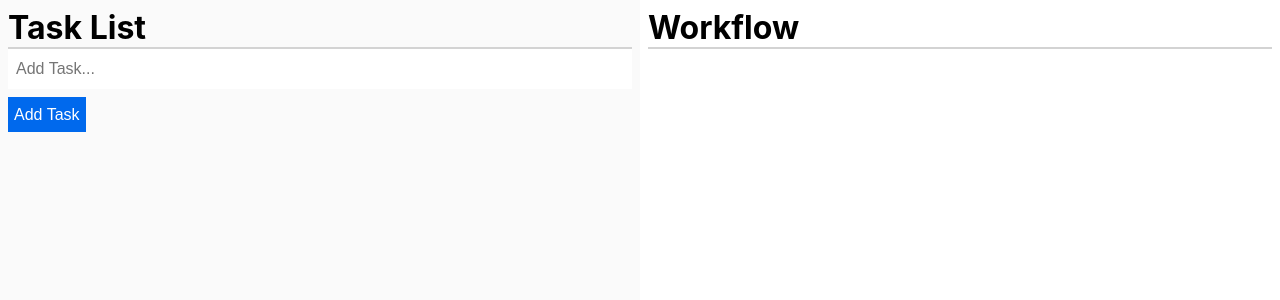
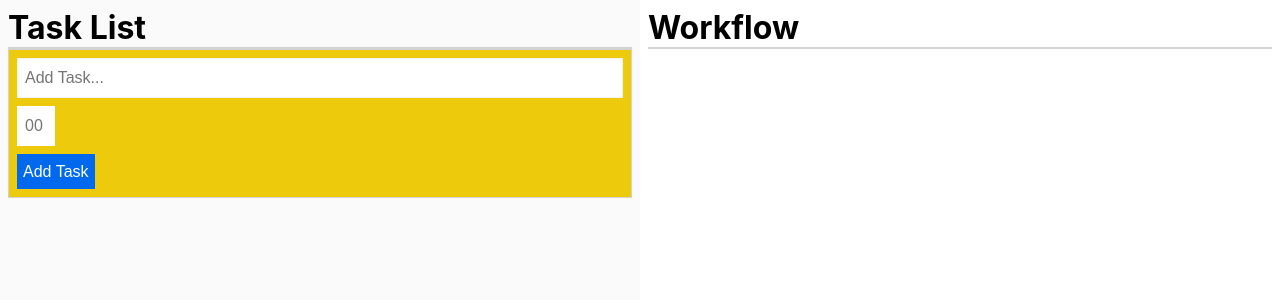
Before and after one commit to mattbowen03/adhd-manager, a React (Create React App) app: page / in a window 1280 px wide. Shown: the top 300 px of the page. Built offline with nearby package versions, Linux system fonts and the light colour scheme.

Commit message:
add hour field

```diff
--- a/src/App.js
+++ b/src/App.js
@@ -35,9 +35,11 @@ function App() {
     setTodoList((prev) => [
       ...prev,
       {
-        input: input,
+        input: input.task,
         id: id,
         canEdit: false,
+        hours: input.hours,
+        minutes: 0,
       },
     ]);
     //Reset addTodo field
@@ -56,7 +58,11 @@ function App() {
   }
 
   function handleChange(e) {
-    setInput(e.target.value);
+    const value = e.target.value;
+    setInput({
+      ...input,
+      [e.target.name]: value,
+    });
   }
 
   //Editing Todos
@@ -65,10 +71,10 @@ function App() {
     setTemp(taskToUpdate);
 
     const newList = todoList.map((item) => {
-      if (item.id !== id && item.canEdit === true) {
-        item.input = temp.input;
-        item.canEdit = false;
-      }
+      // if (item.id !== id && item.canEdit === true) {
+      //   item.input = temp.input;
+      //   item.canEdit = false;
+      // }
       if (item.id === id) {
         item.canEdit = item.canEdit ? false : true;
         setOpenEdit(true);
@@ -113,6 +119,7 @@ function App() {
     setTodoList(newList);
     toggleEdit(id);
     setOpenEdit(false);
+    setTemp("");
   }
 
   function handleEditWorkflowSubmit(e, id) {
--- /dev/null
+++ b/src/components/TaskTime.js
@@ -0,0 +1,14 @@
+import React from "react";
+import { TimeInput } from "../styles/todoStyle";
+
+export default function TaskTime({ input, handleChange }) {
+  return (
+    <TimeInput
+      maxLength={2}
+      placeholder='00'
+      name='hours'
+      onChange={handleChange}
+      value={input.hours || ""}
+      required></TimeInput>
+  );
+}
--- a/src/components/Todo.js
+++ b/src/components/Todo.js
@@ -11,7 +11,10 @@ import {
   TodoListContainer,
   UpdateOptions,
   TodoText,
+  AddTaskContainer,
+  TimeInput,
 } from "../styles/todoStyle";
+import TaskTime from "./TaskTime";
 
 export default function Todo({
   todoList,
@@ -44,7 +47,15 @@ export default function Todo({
                       autoFocus
                       maxLength='40'
                       value={temp.input || ""}
-                      onChange={handleEditChange}></Input>
+                      onChange={handleEditChange}
+                      name='taskName'></Input>
+                    <TimeInput
+                      maxLength={2}
+                      placeholder='00'
+                      name='hours'
+                      onChange={handleEditChange}
+                      value={temp.hours || ""}
+                      required></TimeInput>
                     <UpdateOptions>
                       <Button
                         type='button'
@@ -84,21 +95,29 @@ export default function Todo({
           );
         })}
       </TodoListContainer>
+      <AddTaskContainer>
         <form
           onSubmit={(e) => {
             const id = Math.floor(Math.random() * 987132098);
             addTodo(e, id);
           }}>
           <Input
+            autoFocus
             type='text'
             maxLength='40'
             style={{ display: "block" }}
-          value={input || ""}
+            value={input.task || ""}
             onChange={handleChange}
             placeholder='Add Task...'
+            required
+            name='task'
           />
-        <Button type='submit'>Add Task</Button>
+          <TaskTime input={input} handleChange={handleChange} />
+          <Button type='submit' style={{ display: "block" }}>
+            Add Task
+          </Button>
         </form>
+      </AddTaskContainer>
     </div>
   );
 }
--- a/src/styles/todoStyle.js
+++ b/src/styles/todoStyle.js
@@ -47,6 +47,21 @@ export const Input = styled.input`
   }
 `;
 
+export const TimeInput = styled.input`
+  width: 38px;
+  height: 40px;
+  border: none;
+  font-size: 16px;
+  border-radius: none;
+  padding: 4px 8px;
+  margin-bottom: 8px;
+
+  :focus {
+    outline: none;
+    box-shadow: inset 0px 0px 2px rgba(0, 0, 0, 0.2);
+  }
+`;
+
 export const Container = styled.div`
   display: flex;
   width: 100%;
@@ -73,3 +88,9 @@ export const UpdateOptions = styled.div`
   display: flex;
   justify-content: space-between;
 `;
+
+export const AddTaskContainer = styled.div`
+  border: 1px solid lightgray;
+  padding: 8px;
+  background: #edcb0c;
+`;
```
Lines whose indentation alone changed are shown as unchanged.
